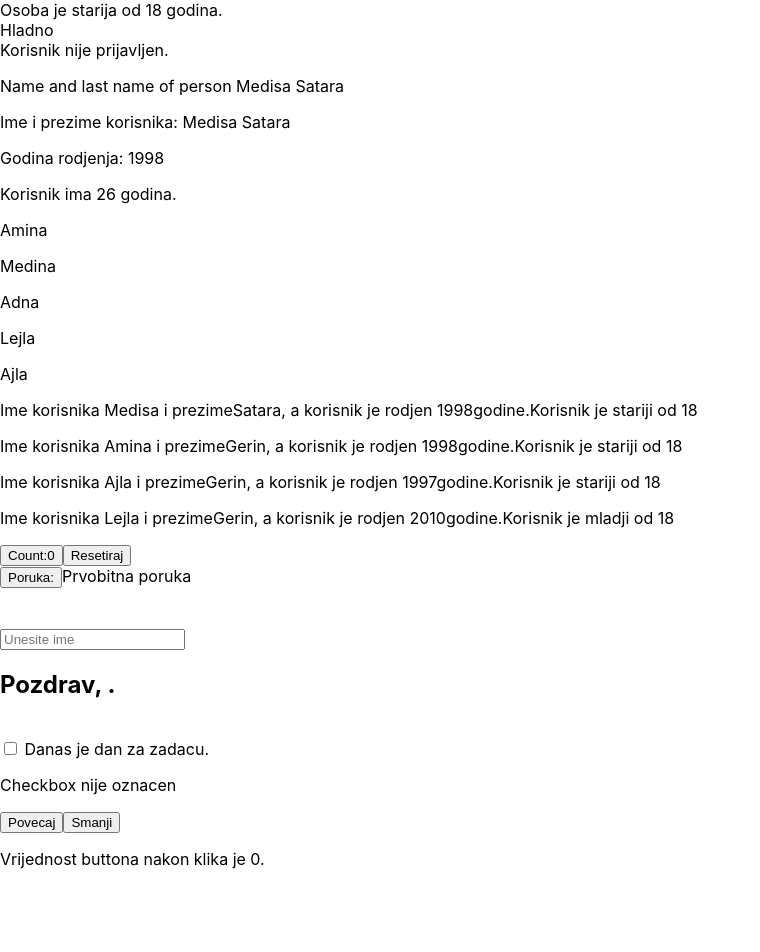
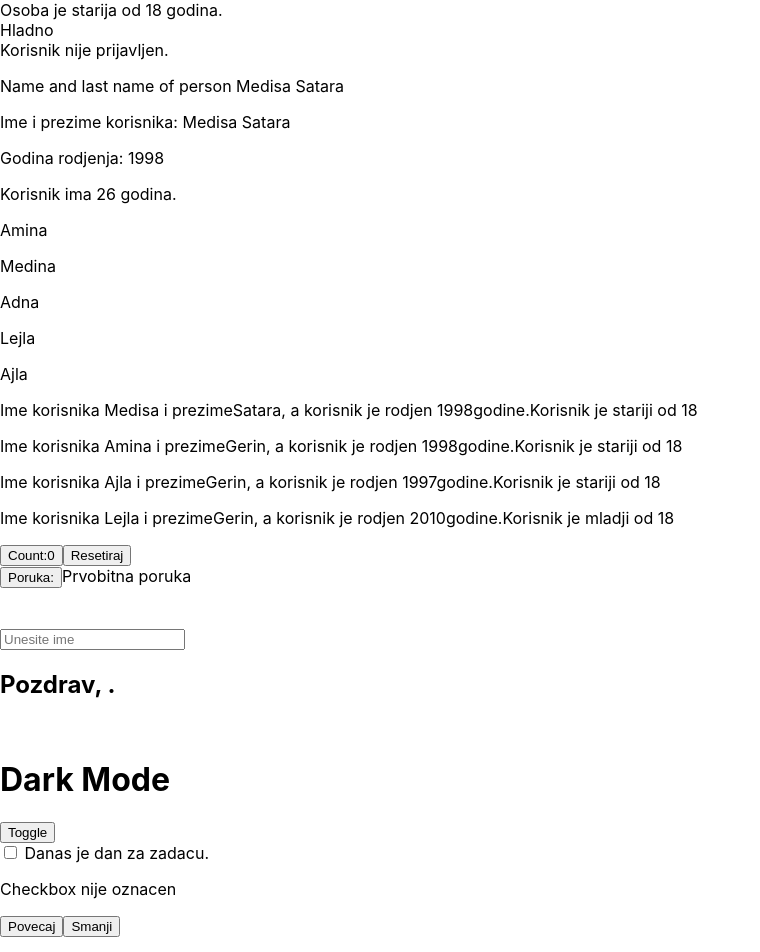
Before and after one commit to MedisaSatara/CodeCamp-React, a React (Create React App) app in the folder my-react-app/: page / in a window 1280 px wide. Shown: the top 952 px of the page, without its empty margins (0-760 px from the left). Before the commit the page ends 885 px from the top, so only its background shows below. Built offline with nearby package versions, Linux system fonts and the light colour scheme.

Commit message:
update code

```diff
--- a/my-react-app/src/InputForm.tsx
+++ b/my-react-app/src/InputForm.tsx
@@ -16,6 +16,10 @@ export const InputForm: React.FC = () => {
       />
       <h2>Pozdrav, {name}.</h2>
       <br />
+      <div>
+        <h1>{isTemaTamna ? "Dark Mode" : "Light Mode"}</h1>
+        <button onClick={() => setIsTemaTamna(!isTemaTamna)}>Toggle</button>
+      </div>
     </div>
   );
 };
```
